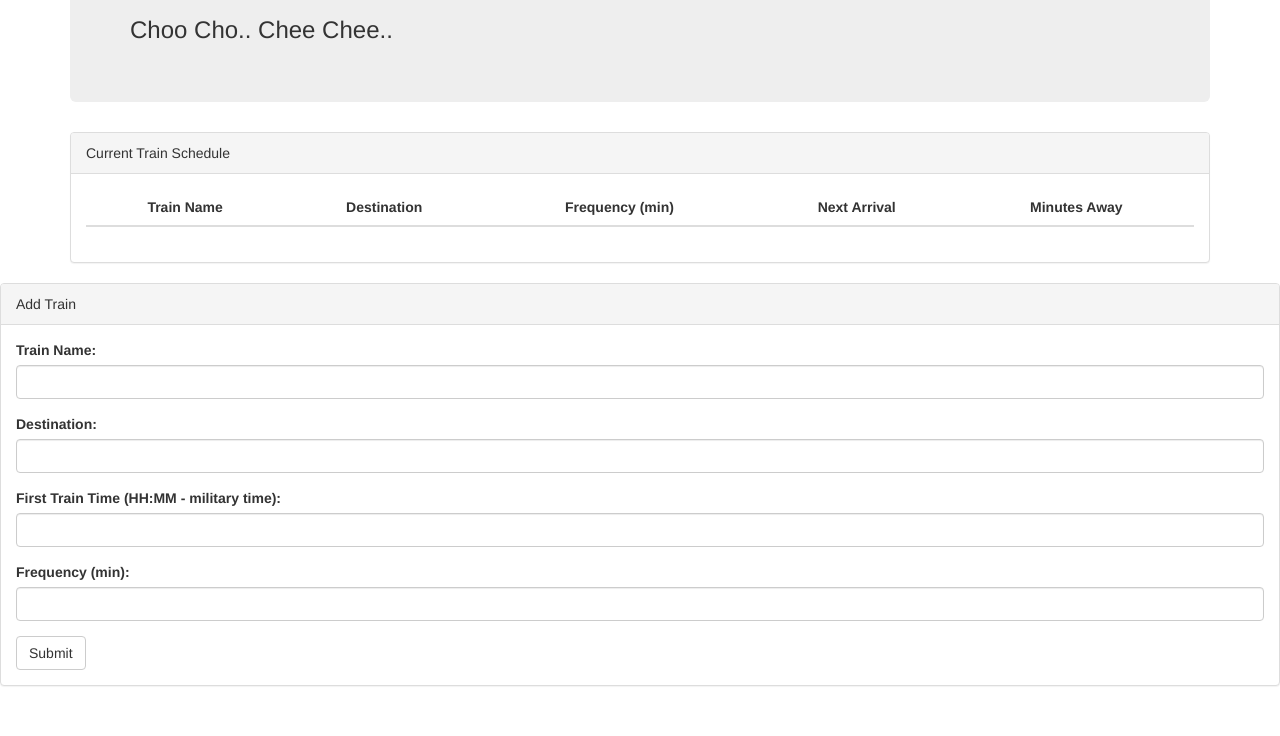
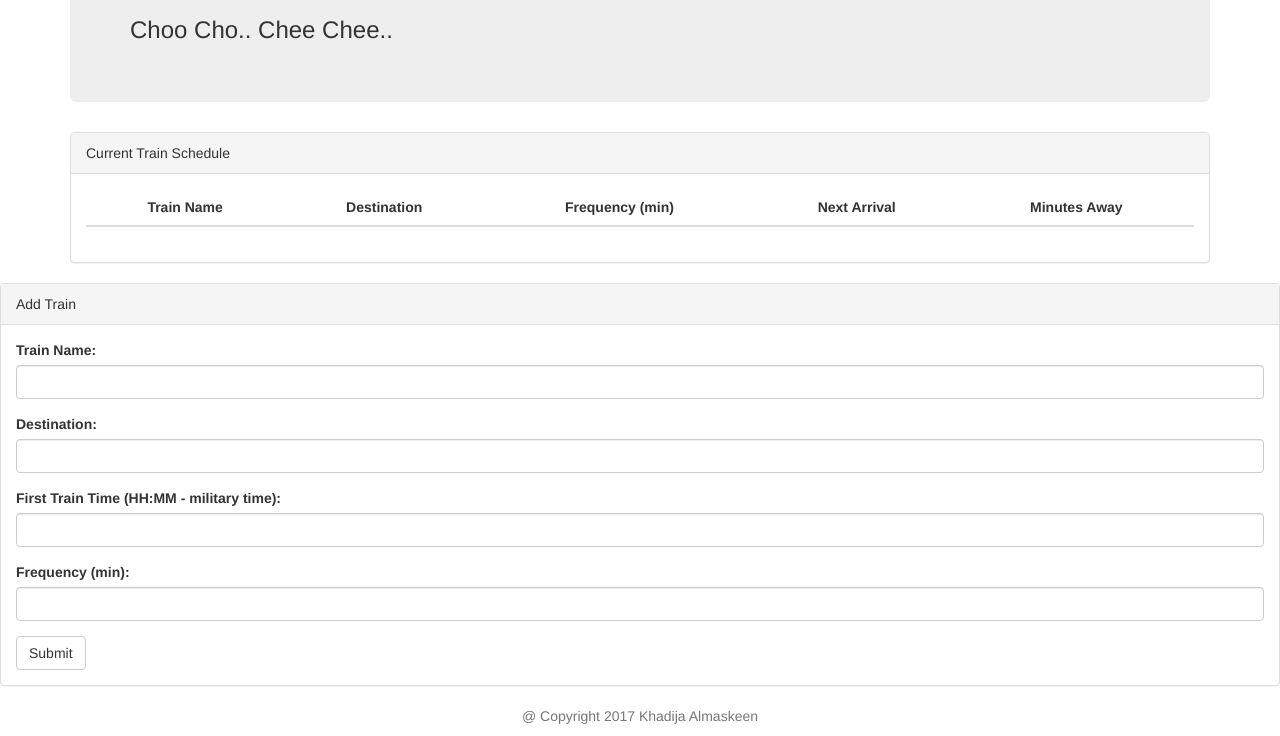
Before and after one commit to kalmaske/trainActivity, a plain HTML site: page index.html in a window 1280 px wide. Shown: the part 140-876 px from the top of the page. Before the commit the page ends 846 px from the top, so only its background shows below. Drawn offline with nearby package versions, Linux system fonts and the light colour scheme; a small style sheet from the web is missing; files whose address does not match are found by name.

Commit message:
index.html footer added

```diff
--- a/index.html
+++ b/index.html
@@ -107,6 +107,14 @@
 		</div><!-- end col XS 12 -->
 	</div> <!-- end row -->
 
+	<footer>
+		<div class="container">
+			<p class="text-center text-muted">
+				&#64; Copyright 2017 Khadija Almaskeen
+			</p>
+		</div>
+	</footer>
+
 	<script type="text/javascript" src="app.js"></script>
 </body>
 </html>
```
